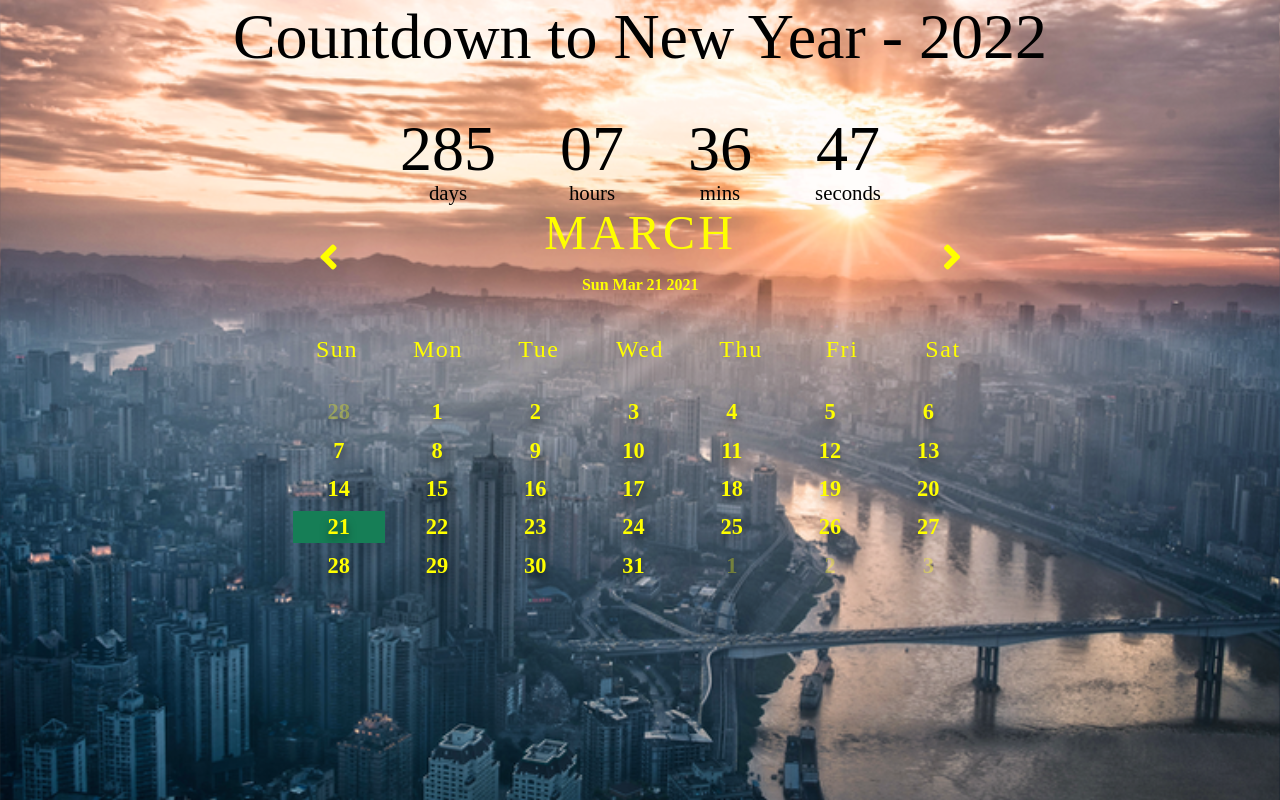
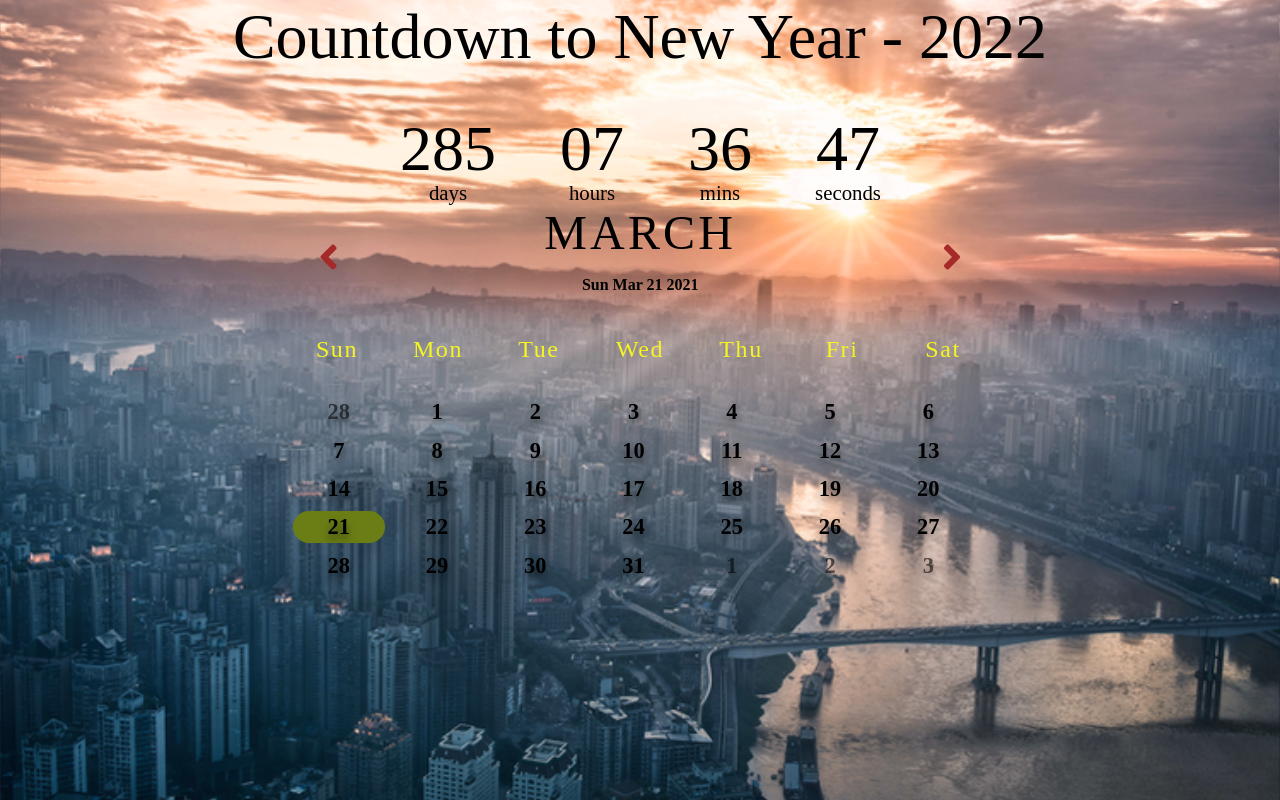
Before and after one commit to aben-20/NewYear-Countdown-Timer, a plain HTML site: page CountdownTimer/index.html in a window 1280 px wide. Shown: the top 800 px of the page. Drawn offline with Linux system fonts and the light colour scheme.

Commit message:
Update style.css

```diff
--- a/CountdownTimer/style.css
+++ b/CountdownTimer/style.css
@@ -34,7 +34,6 @@ h1 {
 }
 
 .container {
-  color:yellow;
   font-weight:bold;
   display: flex;
   justify-content: center;
@@ -58,6 +57,7 @@ h1 {
 .month i {
   font-size: 2.5rem;
   cursor: pointer;
+  color: brown;
 }
 
 .month h1 {
@@ -71,9 +71,9 @@ h1 {
 .weekdays {
   width: 100%;
   height: 5rem;
-  /* padding: 0 0.4rem; */
   display: flex;
   align-items: center;
+  color: rgb(245, 245, 35);
 }
 
 .weekdays div {
@@ -90,6 +90,7 @@ h1 {
   display: flex;
   flex-wrap: wrap;
   padding: 0.2rem;
+  color:black
 }
 
 .days div {
@@ -105,10 +106,16 @@ h1 {
 }
 
 .today {
-  background-color: #167e56;
+  background-color: #6b7e16;
+  border-radius: 2rem;
+}
+
+.days div:hover {
+  background-color:white;
+  border-radius: 3rem;
 }
 
 .prev-date,
 .next-date {
-  opacity: 0.3;
+  opacity: 0.6;
 }
```
